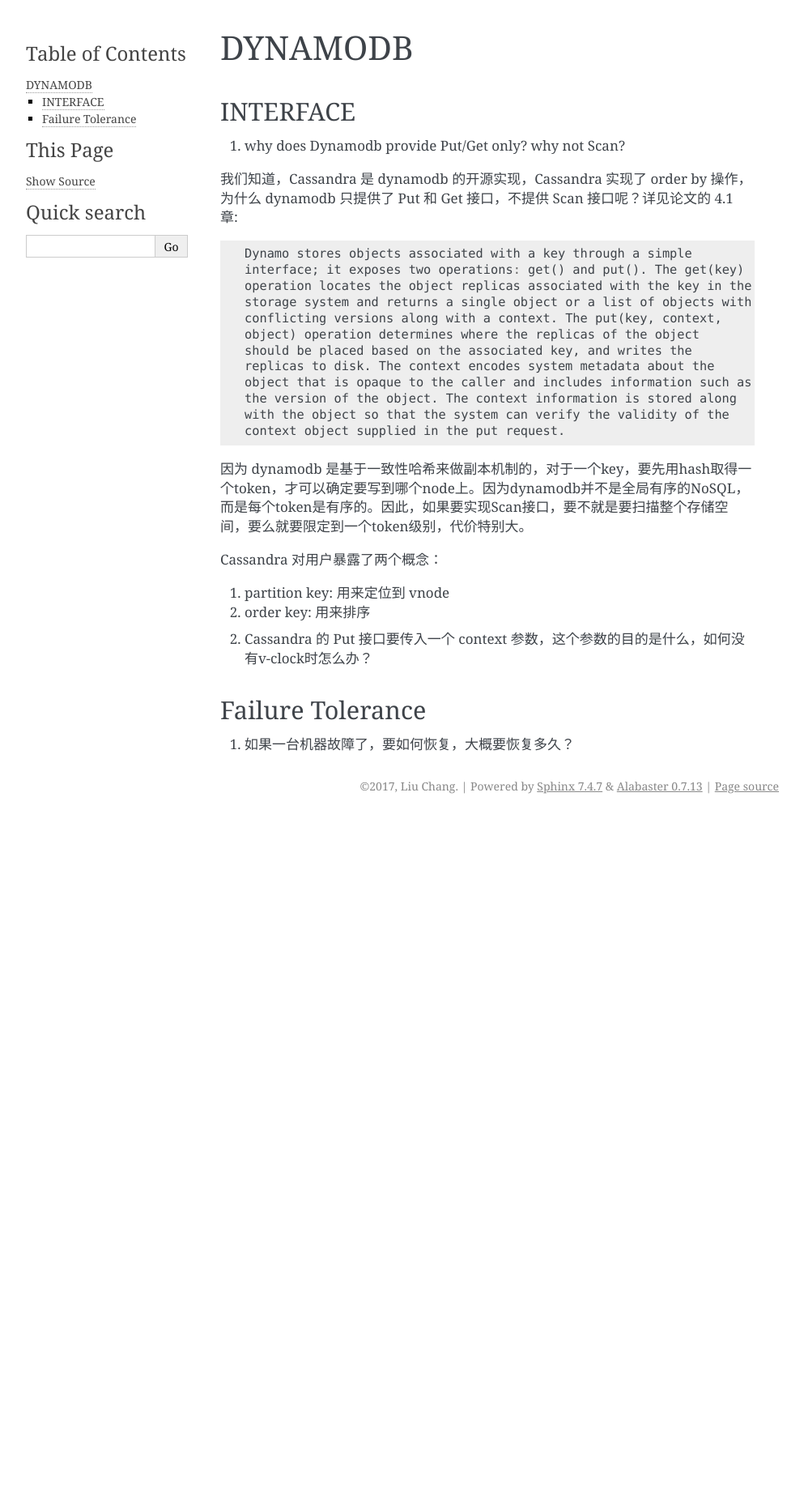
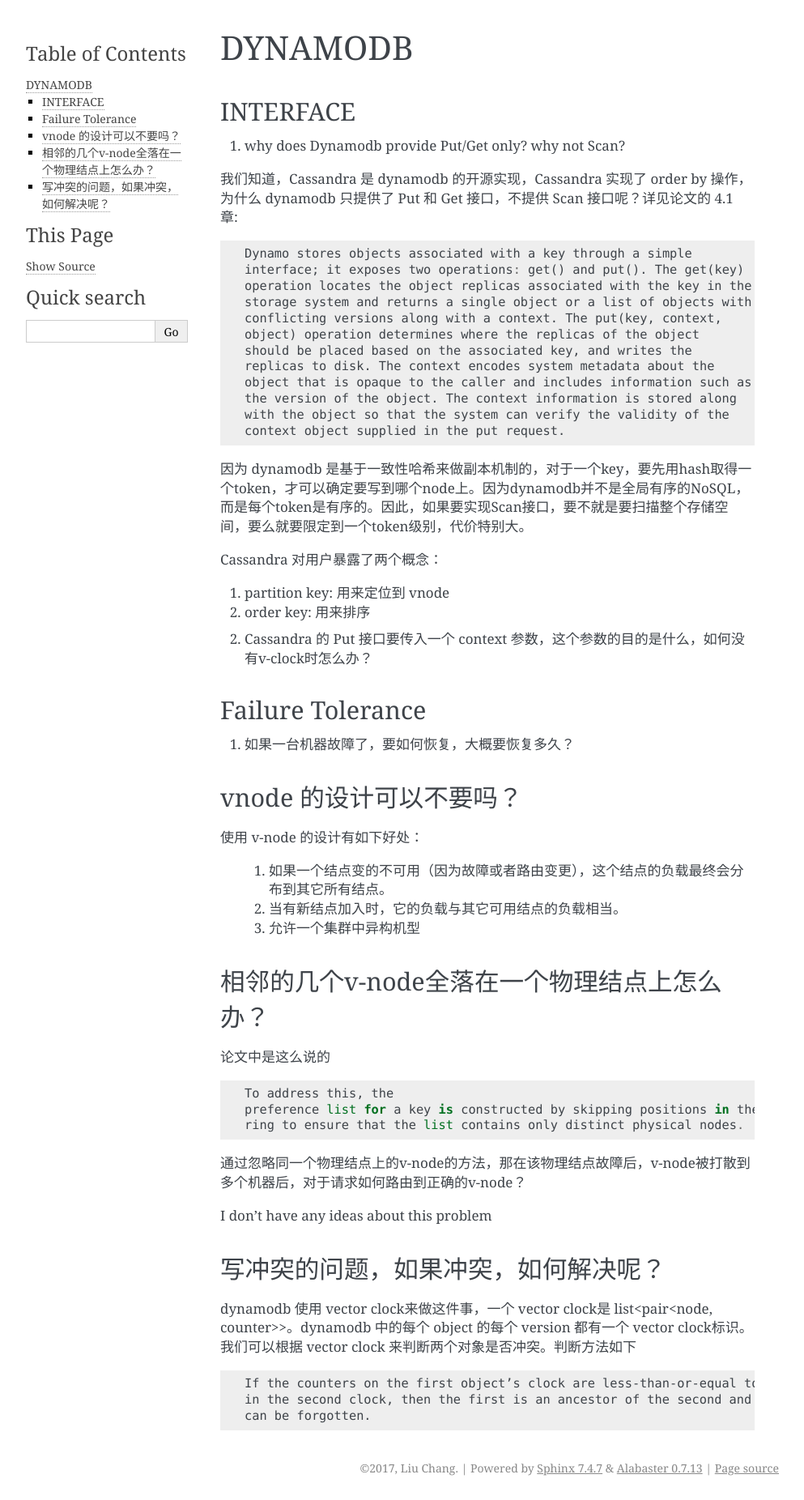
Before and after one commit to Liuchang0812/Paper, a Sphinx documentation site: the page built from source/NoSQL/Dynamodb.rst, in a window 1280 px wide. Shown: the whole page at 81% size, without its empty margins (148-1141 px from the left). Built offline with Sphinx 7.4.7, drawn with Linux system fonts in a browser that asks for light colours; before the commit the page ends 1010 px from its top, so only the background shows below that.

Commit message:
Update Dynamodb.rst

```diff
--- a/source/NoSQL/Dynamodb.rst
+++ b/source/NoSQL/Dynamodb.rst
@@ -39,3 +39,39 @@
 -------------------
 
 1. 如果一台机器故障了，要如何恢复，大概要恢复多久？
+
+
+
+vnode 的设计可以不要吗？
+-----------------------------
+
+使用 v-node 的设计有如下好处：
+
+	1. 如果一个结点变的不可用（因为故障或者路由变更），这个结点的负载最终会分布到其它所有结点。
+	2. 当有新结点加入时，它的负载与其它可用结点的负载相当。
+	3. 允许一个集群中异构机型
+
+
+
+相邻的几个v-node全落在一个物理结点上怎么办？
+---------------------------------------------
+
+论文中是这么说的 ::
+
+          To address this, the
+          preference list for a key is constructed by skipping positions in the
+          ring to ensure that the list contains only distinct physical nodes.
+
+通过忽略同一个物理结点上的v-node的方法，那在该物理结点故障后，v-node被打散到多个机器后，对于请求如何路由到正确的v-node？
+
+I don't have any ideas about this problem
+
+
+
+写冲突的问题，如果冲突，如何解决呢？
+------------------------------------
+dynamodb 使用 vector clock来做这件事，一个 vector clock是 list<pair<node, counter>>。dynamodb 中的每个 object 的每个 version 都有一个 vector clock标识。我们可以根据 vector clock 来判断两个对象是否冲突。判断方法如下 ::
+
+     If the counters on the first object’s clock are less-than-or-equal to all of the nodes
+     in the second clock, then the first is an ancestor of the second and
+     can be forgotten.
```
